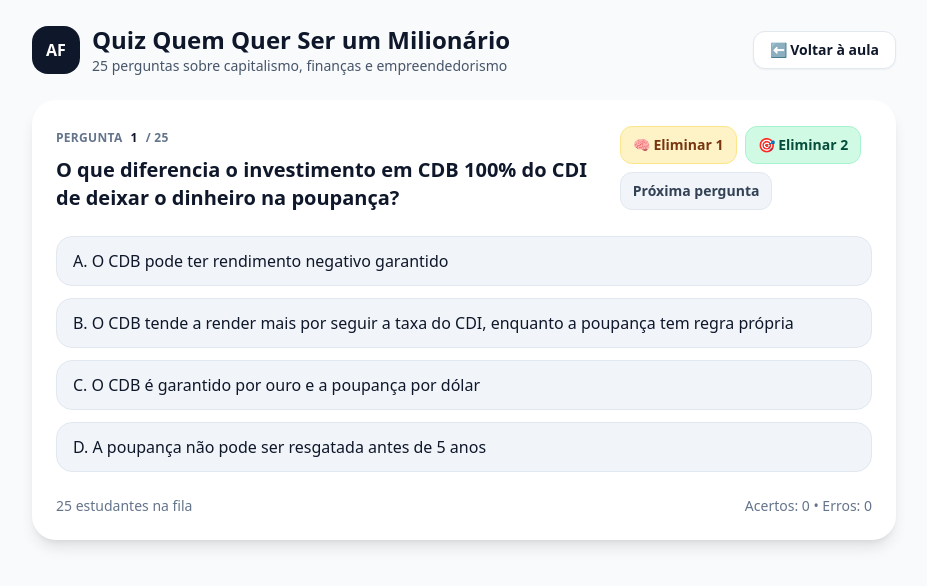
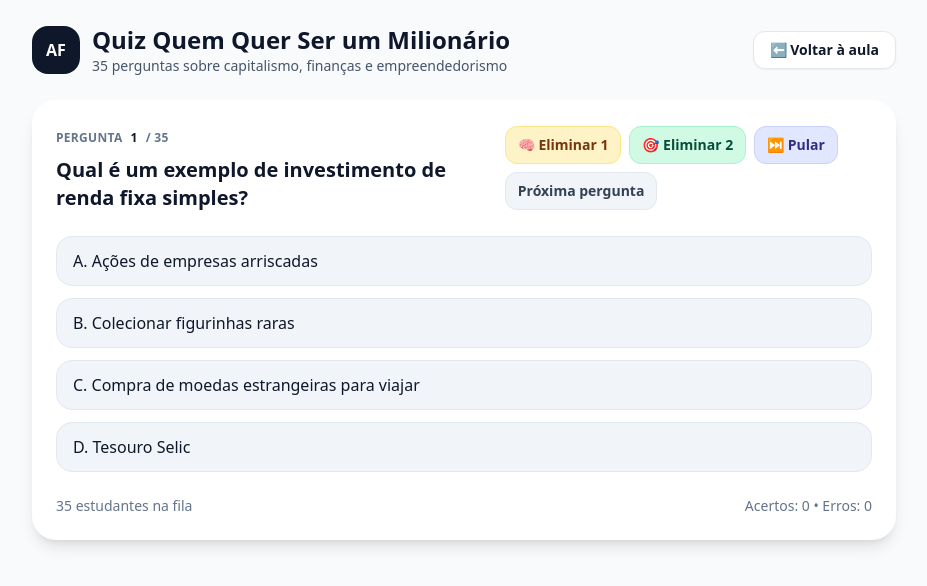
Before and after one commit to gabellini/financas, a PHP site: page /quizz.php in a window 1280 px wide. Shown: the top 586 px of the page, without its empty margins (176-1103 px from the left). Run offline with PHP 8.4, Linux system fonts and the light colour scheme; some libraries are stand-ins or nearby versions.

Commit message:
Simplify quiz questions for beginner students

```diff
--- a/quizz.php
+++ b/quizz.php
@@ -2,227 +2,317 @@
 $questions = [
   [
     'question' => 'Qual foi o principal objetivo do Plano Real iniciado em 1994?',
-    'correct' => 'Controlar a hiperinflação e estabilizar a economia brasileira',
+    'correct' => 'Controlar a inflação e estabilizar os preços no país',
     'alternatives' => [
-      'Reduzir o desemprego com contratações públicas em massa',
-      'Criar um imposto único sobre operações financeiras',
-      'Substituir o comércio exterior por produção interna'
+      'Aumentar os impostos para todos os produtos',
+      'Trocar o real por outra moeda estrangeira',
+      'Acabar com o uso de cartões de crédito'
     ]
   ],
   [
-    'question' => 'Qual indicador mede a variação média dos preços ao consumidor no Brasil?',
-    'correct' => 'IPCA (Índice de Preços ao Consumidor Amplo)',
+    'question' => 'O que é inflação?',
+    'correct' => 'Aumento contínuo dos preços de produtos e serviços',
     'alternatives' => [
-      'FGTS (Fundo de Garantia do Tempo de Serviço)',
-      'INCC (Índice Nacional da Construção Civil)',
-      'IBOV (Índice Bovespa)'
+      'Queda rápida do valor dos salários',
+      'Promoção especial em apenas um mercado',
+      'Desconto por pagar à vista'
     ]
   ],
   [
-    'question' => 'O que significa dizer que um investimento teve rentabilidade real positiva?',
-    'correct' => 'Ele rendeu acima da inflação no período analisado',
+    'question' => 'Como chamamos o hábito de guardar uma parte do salário todo mês?',
+    'correct' => 'Fazer uma poupança',
     'alternatives' => [
-      'Ele pagou juros simples e não compostos',
-      'Ele foi isento de imposto de renda',
-      'Ele rendeu exatamente igual ao CDI'
+      'Assumir novas dívidas',
+      'Comprar tudo em várias parcelas',
+      'Pagar apenas contas atrasadas'
     ]
   ],
   [
-    'question' => 'Qual é a principal função do CDI na comparação de investimentos de renda fixa?',
-    'correct' => 'Servir como taxa de referência para remunerar aplicações financeiras',
+    'question' => 'O que é um orçamento pessoal?',
+    'correct' => 'Planejamento das entradas e saídas de dinheiro',
     'alternatives' => [
-      'Definir o limite de crédito bancário para empresas',
-      'Calcular o reajuste do salário mínimo',
-      'Medir a inflação oficial do país'
+      'Lista de desejos para comprar no futuro',
+      'Contrato de trabalho com a empresa',
+      'Registro de notas fiscais do mês'
     ]
   ],
   [
-    'question' => 'Por que a diversificação é importante em investimentos?',
-    'correct' => 'Reduz riscos ao distribuir o capital entre ativos diferentes',
+    'question' => 'O que acontece se você não pagar a fatura do cartão de crédito completa?',
+    'correct' => 'São cobrados juros altos sobre o valor restante',
     'alternatives' => [
-      'Garante retornos acima de 20% ao ano',
-      'Elimina completamente qualquer perda financeira',
-      'Permite adiar o pagamento de impostos indefinidamente'
+      'O banco devolve o dinheiro gasto',
+      'A dívida some depois de 30 dias',
+      'A fatura seguinte fica automaticamente mais barata'
     ]
   ],
   [
-    'question' => 'Qual foi um efeito direto da estabilização do Plano Real nas famílias brasileiras?',
-    'correct' => 'Maior previsibilidade de preços e do poder de compra mensal',
+    'question' => 'Qual é a principal função da reserva de emergência?',
+    'correct' => 'Cobrir imprevistos sem precisar fazer dívidas',
     'alternatives' => [
-      'Extinção de todos os impostos federais',
-      'Aumento imediato dos salários em dólar',
-      'Desaparecimento do crédito bancário'
+      'Comprar presentes em datas comemorativas',
+      'Pagar viagens internacionais todos os anos',
+      'Financiar apenas cursos de idiomas'
     ]
   ],
   [
-    'question' => 'Em um gráfico logarítmico, o que acontece com variações percentuais iguais?',
-    'correct' => 'Elas passam a ter o mesmo espaçamento visual independente do valor inicial',
+    'question' => 'Por que comparar preços antes de comprar?',
+    'correct' => 'Para encontrar a melhor oferta e economizar dinheiro',
     'alternatives' => [
-      'Os valores negativos são excluídos automaticamente',
-      'O gráfico sempre vira uma linha reta horizontal',
-      'Os números ficam limitados entre 0 e 1'
+      'Para gastar tudo de uma vez',
+      'Para aumentar o limite do cartão',
+      'Para pagar mais caro de propósito'
     ]
   ],
   [
-    'question' => 'O que significa “custo de oportunidade” no empreendedorismo?',
-    'correct' => 'O ganho que deixamos de obter ao escolher uma alternativa em vez de outra',
+    'question' => 'Qual desses gastos é considerado fixo?',
+    'correct' => 'Aluguel pago todo mês',
     'alternatives' => [
-      'O valor dos impostos pagos ao abrir uma empresa',
-      'O preço mínimo de um produto para cobrir despesas fixas',
-      'A diferença entre lucro bruto e lucro líquido'
+      'Conta de luz que muda conforme o uso',
+      'Compra de roupas em liquidação',
+      'Passeios nos fins de semana'
     ]
   ],
   [
-    'question' => 'Qual é um exemplo de ativo real utilizado como referência na aula?',
-    'correct' => 'Cesta básica de São Paulo monitorada pelo DIEESE',
+    'question' => 'Qual é uma boa prática ao receber o salário?',
+    'correct' => 'Separar primeiro o valor das contas essenciais',
     'alternatives' => [
-      'Taxa Selic divulgada pelo Banco Central',
-      'Índice Bovespa da B3',
-      'CDI anual das instituições financeiras'
+      'Gastar tudo com lazer e depois pensar nas contas',
+      'Deixar todo o dinheiro parado em casa',
+      'Assinar novos serviços antes de planejar'
     ]
   ],
   [
-    'question' => 'Ao analisar o salário mínimo histórico, qual tendência se observa após 1994?',
-    'correct' => 'Aumento gradual do poder de compra com reajustes acima da inflação em vários anos',
+    'question' => 'O que significa salário mínimo?',
+    'correct' => 'Menor valor que o empregador pode pagar por lei',
     'alternatives' => [
-      'Queda constante do valor nominal do salário',
-      'Congelamento completo dos reajustes por mais de 10 anos',
-      'Valorização apenas quando há eleições presidenciais'
+      'Valor máximo que alguém pode receber no mês',
+      'Pagamento opcional oferecido pelas empresas',
+      'Soma de todos os benefícios sociais'
     ]
   ],
   [
-    'question' => 'O que diferencia o investimento em CDB 100% do CDI de deixar o dinheiro na poupança?',
-    'correct' => 'O CDB tende a render mais por seguir a taxa do CDI, enquanto a poupança tem regra própria',
+    'question' => 'O que são juros?',
+    'correct' => 'Custo de usar dinheiro emprestado ou ganho por emprestar',
     'alternatives' => [
-      'O CDB é garantido por ouro e a poupança por dólar',
-      'O CDB pode ter rendimento negativo garantido',
-      'A poupança não pode ser resgatada antes de 5 anos'
+      'Imposto cobrado em compras à vista',
+      'Promoção dada a clientes fiéis',
+      'Desconto automático na fatura de luz'
     ]
   ],
   [
-    'question' => 'Por que acompanhar a inflação é relevante para quem empreende?',
-    'correct' => 'Porque ela impacta custos, preços de venda e planejamento financeiro do negócio',
+    'question' => 'Quando um produto está em promoção, o que devemos verificar primeiro?',
+    'correct' => 'Se o preço com desconto cabe no orçamento',
     'alternatives' => [
-      'Porque permite receber subsídios automáticos do governo',
-      'Porque determina o limite de funcionários que a empresa pode contratar',
-      'Porque garante isenção de impostos federais'
+      'Se a cor combina com todas as roupas',
+      'Se o item está em moda nas redes sociais',
+      'Se o limite do cartão vai aumentar'
     ]
   ],
   [
-    'question' => 'Qual vantagem competitiva pode surgir ao entender o comportamento de consumo durante crises?',
-    'correct' => 'Identificar oportunidades de produtos ou serviços mais resilientes',
+    'question' => 'Qual vantagem de pagar contas em dia?',
+    'correct' => 'Evitar multas e juros extras',
     'alternatives' => [
-      'Garantir que os concorrentes saiam do mercado por decreto',
-      'Eliminar a necessidade de capital de giro',
-      'Aumentar preços sem afetar a demanda'
+      'Receber prêmios em dinheiro automaticamente',
+      'Gastar mais com tarifas bancárias',
+      'Aumentar as dívidas com o banco'
     ]
   ],
   [
-    'question' => 'Como o Big Mac Index ajuda a analisar a economia?',
-    'correct' => 'Serve como comparação informal do poder de compra entre países',
+    'question' => 'O que é CDI?',
+    'correct' => 'Taxa de referência que os bancos usam em investimentos',
     'alternatives' => [
-      'Define a taxa básica de juros da economia global',
-      'Calcula o lucro das franquias de fast food',
-      'Mede a produtividade das indústrias automobilísticas'
+      'Nome de um imposto cobrado no supermercado',
+      'Cartão de descontos para estudantes',
+      'Aplicativo para pagar boletos'
     ]
   ],
   [
-    'question' => 'Por que é importante compreender a diferença entre juros simples e compostos?',
-    'correct' => 'Porque juros compostos fazem o capital render sobre ele mesmo ao longo do tempo',
+    'question' => 'Por que é importante ter metas financeiras?',
+    'correct' => 'Para orientar escolhas e priorizar os gastos do dia a dia',
     'alternatives' => [
-      'Porque juros simples não podem ser aplicados no Brasil',
-      'Porque juros compostos dependem exclusivamente da inflação',
-      'Porque juros simples dobram o investimento todo mês'
+      'Para gastar mais rápido o salário',
+      'Para evitar pensar sobre dinheiro',
+      'Para nunca mais guardar nenhum valor'
     ]
   ],
   [
-    'question' => 'Qual atitude empreendedora é destacada ao analisar a trajetória de 1994 a 2025?',
-    'correct' => 'Adaptar-se às mudanças econômicas com inovação e controle financeiro',
+    'question' => 'Qual atitude ajuda a evitar compras por impulso?',
+    'correct' => 'Esperar um tempo e avaliar se realmente precisa',
     'alternatives' => [
-      'Evitar qualquer tipo de crédito bancário',
-      'Confiar apenas em investimentos em moeda estrangeira',
-      'Copiar o modelo de negócios de grandes empresas sem ajustes'
+      'Comprar assim que ver na vitrine',
+      'Pedir empréstimo para aproveitar a oferta',
+      'Pagar em muitas parcelas sem pensar'
     ]
   ],
   [
-    'question' => 'Quando usamos um slider de anos no painel, qual habilidade financeira praticamos?',
-    'correct' => 'Analisar séries históricas para entender tendências e ciclos econômicos',
+    'question' => 'Ao anotar gastos em um caderno ou aplicativo, você está...',
+    'correct' => 'Controlando para saber para onde vai o dinheiro',
     'alternatives' => [
-      'Calcular descontos comerciais imediatos',
-      'Projetar balanços patrimoniais em tempo real',
-      'Determinar o preço mínimo de importação'
+      'Aumentando o limite do cartão de crédito',
+      'Pagando menos impostos automaticamente',
+      'Trocando despesas fixas por variáveis'
     ]
   ],
   [
-    'question' => 'Qual é o principal risco de basear um plano de negócios somente em cenários otimistas?',
-    'correct' => 'Ignorar incertezas e ficar vulnerável a choques econômicos inesperados',
+    'question' => 'O que significa diversificar investimentos?',
+    'correct' => 'Aplicar em diferentes tipos para reduzir riscos',
     'alternatives' => [
-      'Pagar impostos acima do necessário',
-      'Ser obrigado a usar apenas capital próprio',
-      'Não poder registrar a marca da empresa'
+      'Colocar todo o dinheiro em um único produto',
+      'Gastar tudo com viagens e lazer',
+      'Evitar qualquer aplicação financeira'
     ]
   ],
   [
-    'question' => 'O que a simulação da bolsa no aplicativo pretende demonstrar?',
-    'correct' => 'A volatilidade e a incerteza dos retornos de renda variável',
+    'question' => 'Qual é uma característica da poupança?',
+    'correct' => 'Permite resgatar o dinheiro com facilidade',
     'alternatives' => [
-      'Que a bolsa rende sempre mais que a renda fixa',
-      'Que ações não sofrem influência de notícias',
-      'Que comprar ações elimina o risco de inflação'
+      'Não pode ser usada por menores de idade',
+      'Trava o valor por 10 anos',
+      'Garante lucros iguais aos da bolsa de valores'
     ]
   ],
   [
-    'question' => 'Por que entender o custo da cesta básica é relevante para políticas públicas?',
-    'correct' => 'Porque revela o impacto do preço dos alimentos na renda das famílias',
+    'question' => 'O que representa o IPCA?',
+    'correct' => 'Índice que mede a inflação oficial do país',
     'alternatives' => [
-      'Porque indica quais países são mais ricos',
-      'Porque substitui a necessidade de medir a inflação',
-      'Porque determina automaticamente o salário mínimo'
+      'Programa de incentivo ao empreendedor',
+      'Imposto pago em contas de energia',
+      'Cartão de benefícios para aposentados'
     ]
   ],
   [
-    'question' => 'Qual prática financeira ajuda a construir reserva para oportunidades empreendedoras?',
-    'correct' => 'Guardar regularmente parte da renda em investimentos de liquidez adequada',
+    'question' => 'Por que entender os impostos da nota fiscal é útil?',
+    'correct' => 'Mostra quanto do preço vai para tributos',
     'alternatives' => [
-      'Investir apenas em bens de consumo imediato',
-      'Financiar o consumo com cartão de crédito rotativo',
-      'Depender de sorteios e prêmios eventuais'
+      'Libera o pagamento da fatura do cartão',
+      'Diminui o valor do aluguel',
+      'Multiplica o salário automaticamente'
     ]
   ],
   [
-    'question' => 'Ao eliminar duas alternativas erradas, qual habilidade crítica está sendo estimulada?',
-    'correct' => 'Tomar decisões com base em probabilidades e redução de incertezas',
+    'question' => 'Qual é um exemplo de investimento de renda fixa simples?',
+    'correct' => 'Tesouro Selic',
     'alternatives' => [
-      'Garantir que a resposta correta apareça automaticamente',
-      'Aumentar o número de alternativas disponíveis',
-      'Evitar completamente o risco nas escolhas'
+      'Ações de empresas arriscadas',
+      'Compra de moedas estrangeiras para viajar',
+      'Colecionar figurinhas raras'
     ]
   ],
   [
-    'question' => 'Qual relação pode ser feita entre inflação e planejamento de preços em um negócio?',
-    'correct' => 'É necessário reajustar preços periodicamente para preservar margens e competitividade',
+    'question' => 'Quando os preços sobem e o salário fica igual, o poder de compra...',
+    'correct' => 'Diminui',
     'alternatives' => [
-      'Preços não devem ser alterados para manter a fidelidade do cliente',
-      'Reajustes só podem ocorrer com autorização do governo federal',
-      'A inflação aumenta o lucro automaticamente sem mudar nada'
+      'Aumenta muito',
+      'Permanece igual ou melhora',
+      'Depende apenas da taxa de câmbio'
     ]
   ],
   [
-    'question' => 'O que representa o salário mínimo em políticas sociais?',
-    'correct' => 'Um piso legal de remuneração para proteger trabalhadores formais',
+    'question' => 'Qual é a melhor definição de lucro?',
+    'correct' => 'Diferença entre o que entra e o que sai depois de pagar custos',
     'alternatives' => [
-      'O limite máximo que uma empresa pode pagar',
-      'Um índice exclusivo para reajustar aposentadorias privadas',
-      'A soma dos impostos que incidem sobre a folha'
+      'Todo o dinheiro recebido antes das despesas',
+      'Valor guardado em casa para emergências',
+      'Montante emprestado por amigos'
     ]
   ],
   [
-    'question' => 'Por que analisar dados históricos ajuda na educação financeira dos jovens?',
-    'correct' => 'Porque permite aprender com o passado e projetar decisões mais conscientes para o futuro',
+    'question' => 'O que significa pagar à vista?',
+    'correct' => 'Quitar o valor total no momento da compra',
     'alternatives' => [
-      'Porque elimina a necessidade de estudar matemática',
-      'Porque garante ganhos altos sem risco',
-      'Porque torna desnecessário planejar objetivos financeiros'
+      'Dividir em várias parcelas com juros',
+      'Pagar apenas metade agora e metade nunca',
+      'Emprestar o produto sem pagar'
+    ]
+  ],
+  [
+    'question' => 'Qual é um cuidado ao pedir empréstimo?',
+    'correct' => 'Avaliar se as parcelas cabem no orçamento',
+    'alternatives' => [
+      'Aceitar qualquer taxa de juros disponível',
+      'Aumentar os gastos depois de pegar o dinheiro',
+      'Usar o valor para quitar contas que já estavam pagas'
+    ]
+  ],
+  [
+    'question' => 'Por que guardar notas fiscais de compras importantes?',
+    'correct' => 'Servem como comprovante em trocas ou garantias',
+    'alternatives' => [
+      'Geram juros sobre o valor da compra',
+      'Aumentam o limite da conta bancária',
+      'Substituem a necessidade de orçamento'
+    ]
+  ],
+  [
+    'question' => 'O que é capital de giro em um pequeno negócio?',
+    'correct' => 'Dinheiro para pagar contas do dia a dia enquanto as vendas não entram',
+    'alternatives' => [
+      'Valor guardado só para festas da empresa',
+      'Lucro líquido acumulado ao final do ano',
+      'Dinheiro usado apenas para publicidade'
+    ]
+  ],
+  [
+    'question' => 'Qual benefício de estudar educação financeira cedo?',
+    'correct' => 'Ajuda a tomar decisões mais conscientes no futuro',
+    'alternatives' => [
+      'Elimina todas as contas da casa',
+      'Garante riqueza imediata',
+      'Dispensa o uso de bancos e carteiras digitais'
+    ]
+  ],
+  [
+    'question' => 'Quando dizemos que um investimento tem liquidez diária, quer dizer que...',
+    'correct' => 'Pode ser resgatado em qualquer dia útil',
+    'alternatives' => [
+      'Tem rendimento garantido de 10% ao mês',
+      'Só pode ser vendido após 5 anos',
+      'Funciona apenas em finais de semana'
+    ]
+  ],
+  [
+    'question' => 'Qual é a função do Banco Central?',
+    'correct' => 'Controlar a moeda e ajudar na estabilidade econômica',
+    'alternatives' => [
+      'Definir preços dos supermercados',
+      'Assinar carteiras de trabalho',
+      'Organizar promoções de lojas online'
+    ]
+  ],
+  [
+    'question' => 'Por que acompanhar o valor da cesta básica?',
+    'correct' => 'Indica como os preços de itens essenciais estão mudando',
+    'alternatives' => [
+      'Mostra o lucro das grandes empresas',
+      'Calcula a taxa de juros dos bancos',
+      'Determina o valor das passagens aéreas'
+    ]
+  ],
+  [
+    'question' => 'O que é um gasto variável?',
+    'correct' => 'Despesa que muda de valor conforme o uso, como conta de luz',
+    'alternatives' => [
+      'Pagamento fixo de aluguel',
+      'Parcela igual do financiamento',
+      'Salário recebido todo mês'
+    ]
+  ],
+  [
+    'question' => 'Qual estratégia simples para evitar dívidas com o cartão?',
+    'correct' => 'Anotar cada compra e pagar a fatura integral',
+    'alternatives' => [
+      'Ignorar o extrato mensal',
+      'Pagar apenas o valor mínimo sempre',
+      'Emprestar o cartão para várias pessoas'
+    ]
+  ],
+  [
+    'question' => 'Por que conversar sobre dinheiro com a família é importante?',
+    'correct' => 'Ajuda todos a planejar juntos e evitar conflitos',
+    'alternatives' => [
+      'Faz as contas desaparecerem sozinhas',
+      'Impede qualquer gasto com lazer',
+      'Substitui a necessidade de metas pessoais'
     ]
   ],
 ];
@@ -255,7 +345,7 @@ shuffle($questions);
         <div class="w-12 h-12 rounded-2xl bg-slate-900 text-white grid place-items-center font-bold">AF</div>
         <div>
           <h1 class="text-2xl font-extrabold">Quiz Quem Quer Ser um Milionário</h1>
-          <p class="text-sm text-slate-600">25 perguntas sobre capitalismo, finanças e empreendedorismo</p>
+          <p class="text-sm text-slate-600">35 perguntas sobre capitalismo, finanças e empreendedorismo</p>
         </div>
       </div>
       <a href="index.php" class="btn inline-flex items-center justify-center px-4 py-2 rounded-xl border border-slate-200 bg-white shadow-sm text-sm font-semibold hover:shadow transition">⬅ Voltar à aula</a>
@@ -264,12 +354,13 @@ shuffle($questions);
     <section class="bg-white rounded-3xl shadow-lg p-6 space-y-6">
       <div class="flex flex-col sm:flex-row sm:items-center sm:justify-between gap-3">
         <div>
-          <span class="inline-flex items-center gap-2 text-xs uppercase tracking-wide font-semibold text-slate-500">Pergunta <span id="questionNumber" class="text-slate-900">1</span> / 25</span>
+          <span class="inline-flex items-center gap-2 text-xs uppercase tracking-wide font-semibold text-slate-500">Pergunta <span id="questionNumber" class="text-slate-900">1</span> / 35</span>
           <h2 id="questionText" class="text-xl font-bold text-slate-900 mt-2"></h2>
         </div>
         <div class="flex flex-wrap items-center gap-2">
           <button id="lifelineOne" class="px-3 py-2 rounded-xl border border-amber-200 bg-amber-100 text-amber-900 text-sm font-semibold hover:bg-amber-200 transition">🧠 Eliminar 1</button>
           <button id="lifelineTwo" class="px-3 py-2 rounded-xl border border-emerald-200 bg-emerald-100 text-emerald-900 text-sm font-semibold hover:bg-emerald-200 transition">🎯 Eliminar 2</button>
+          <button id="skipQuestion" class="px-3 py-2 rounded-xl border border-indigo-200 bg-indigo-100 text-indigo-900 text-sm font-semibold hover:bg-indigo-200 transition">⏭ Pular</button>
           <button id="nextQuestion" class="px-3 py-2 rounded-xl border border-slate-200 bg-slate-100 text-slate-700 text-sm font-semibold hover:bg-slate-200 transition" disabled>Próxima pergunta</button>
         </div>
       </div>
@@ -279,7 +370,7 @@ shuffle($questions);
       <div id="feedback" class="text-base font-semibold"></div>
 
       <div class="flex items-center justify-between text-sm text-slate-500">
-        <span id="studentsRemaining">25 estudantes na fila</span>
+        <span id="studentsRemaining"><?php echo count($questions); ?> estudantes na fila</span>
         <span id="scoreBoard">Acertos: 0 • Erros: 0</span>
       </div>
     </section>
@@ -295,6 +386,7 @@ shuffle($questions);
     const nextBtn = document.getElementById('nextQuestion');
     const lifelineOneBtn = document.getElementById('lifelineOne');
     const lifelineTwoBtn = document.getElementById('lifelineTwo');
+    const skipQuestionBtn = document.getElementById('skipQuestion');
     const studentsRemainingEl = document.getElementById('studentsRemaining');
     const scoreBoardEl = document.getElementById('scoreBoard');
 
@@ -311,8 +403,10 @@ shuffle($questions);
     function resetLifelines() {
       lifelineOneBtn.disabled = false;
       lifelineTwoBtn.disabled = false;
+      skipQuestionBtn.disabled = false;
       lifelineOneBtn.classList.remove('opacity-50');
       lifelineTwoBtn.classList.remove('opacity-50');
+      skipQuestionBtn.classList.remove('opacity-50');
     }
 
     function renderQuestion() {
@@ -369,8 +463,10 @@ shuffle($questions);
       nextBtn.disabled = currentIndex >= quizData.length - 1;
       lifelineOneBtn.disabled = true;
       lifelineTwoBtn.disabled = true;
+      skipQuestionBtn.disabled = true;
       lifelineOneBtn.classList.add('opacity-50');
       lifelineTwoBtn.classList.add('opacity-50');
+      skipQuestionBtn.classList.add('opacity-50');
     }
 
     function eliminateOptions(amount) {
@@ -397,6 +493,26 @@ shuffle($questions);
       lifelineTwoBtn.classList.add('opacity-50');
     });
 
+    skipQuestionBtn.addEventListener('click', () => {
+      if (answered) return;
+      answered = true;
+      disableOptions();
+      const correctBtn = optionsContainer.querySelector('button[data-correct="true"]');
+      if (correctBtn) {
+        correctBtn.classList.remove('bg-slate-100', 'border-slate-200');
+        correctBtn.classList.add('bg-emerald-100', 'border-emerald-300');
+      }
+      feedbackEl.textContent = 'Pergunta pulada! Veja a resposta correta e siga em frente.';
+      feedbackEl.className = 'text-slate-600 text-base font-semibold';
+      nextBtn.disabled = currentIndex >= quizData.length - 1;
+      lifelineOneBtn.disabled = true;
+      lifelineTwoBtn.disabled = true;
+      skipQuestionBtn.disabled = true;
+      lifelineOneBtn.classList.add('opacity-50');
+      lifelineTwoBtn.classList.add('opacity-50');
+      skipQuestionBtn.classList.add('opacity-50');
+    });
+
     nextBtn.addEventListener('click', () => {
       if (currentIndex < quizData.length - 1) {
         currentIndex++;
```
